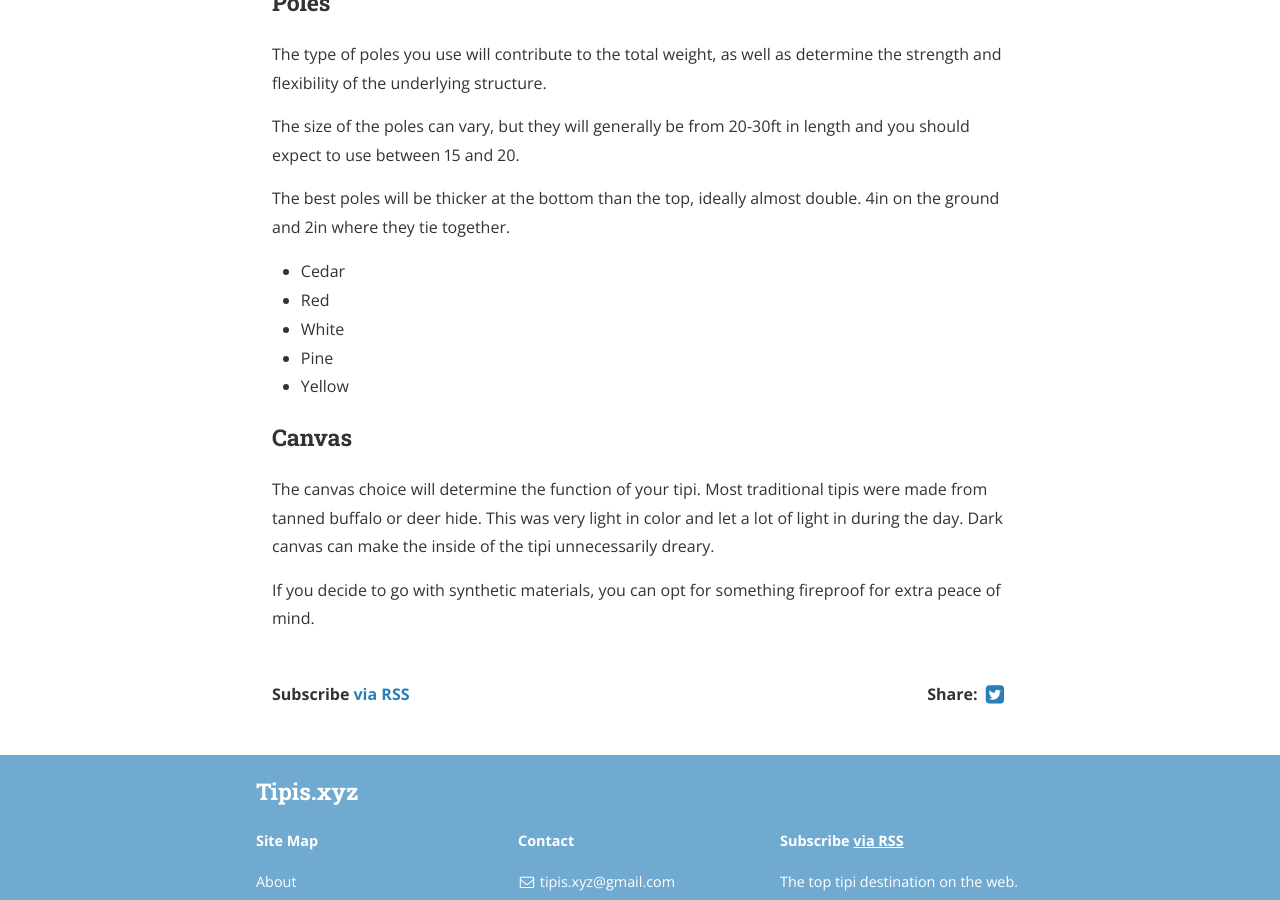
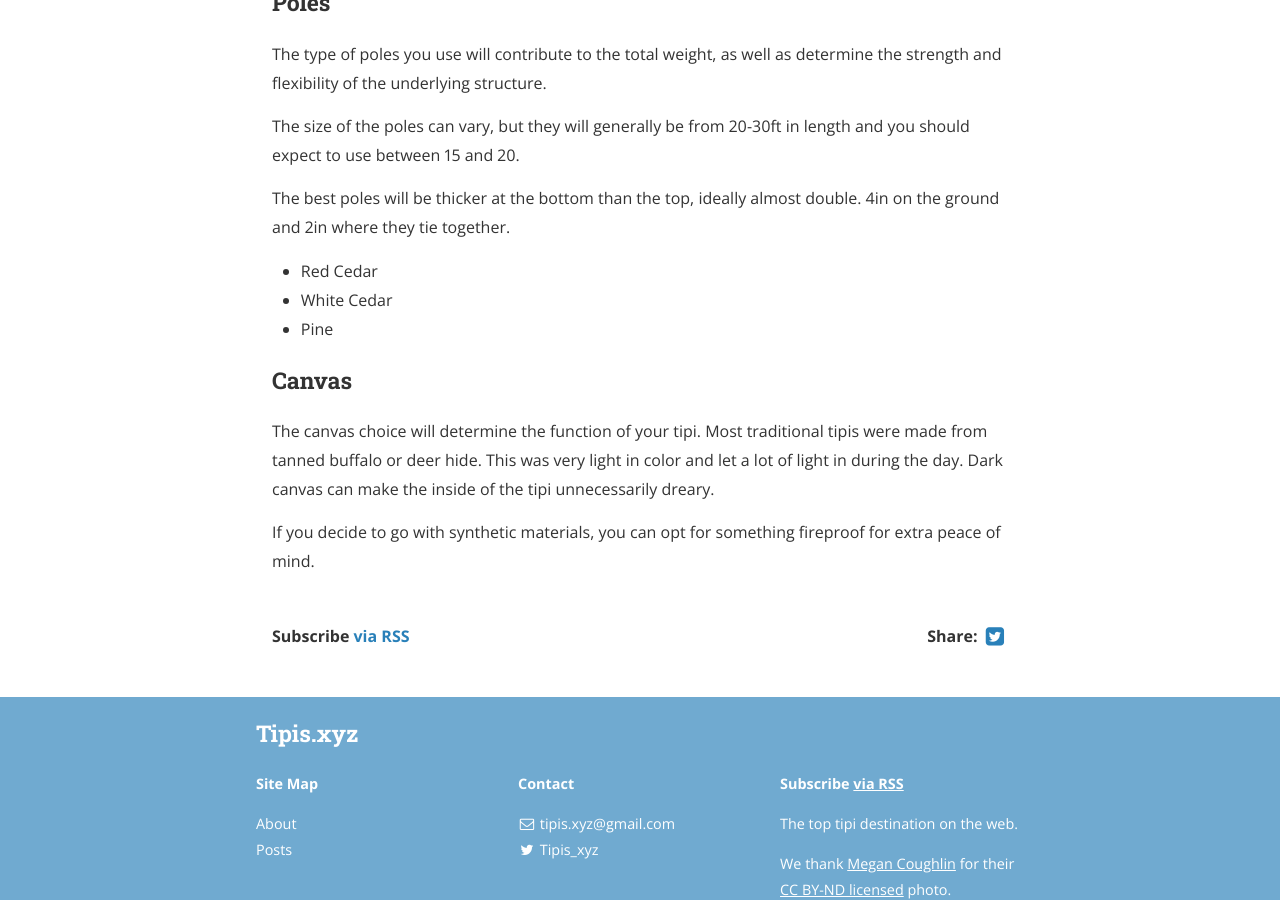
Before and after one commit to sitecoxyz/tipis.xyz, a Jekyll site: the page built from _posts/2015-11-11-building-basics.md, in a window 1280 px wide and 900 px high, scrolled down 500 px. Built offline with Jekyll 4.4.1, drawn with Linux system fonts in a browser that asks for light colours; nearby versions of some CDN libraries; a style sheet for code colours, icons or effects is not loaded.

Commit message:
list format

```diff
--- a/_posts/2015-11-11-building-basics.md
+++ b/_posts/2015-11-11-building-basics.md
@@ -19,11 +19,9 @@
 
 The best poles will be thicker at the bottom than the top, ideally almost double. 4in on the ground and 2in where they tie together.
 
- - Cedar
-  - Red
-  - White
+ - Red Cedar
+ - White Cedar
  - Pine
-  - Yellow
 
 ### Canvas
 
```
